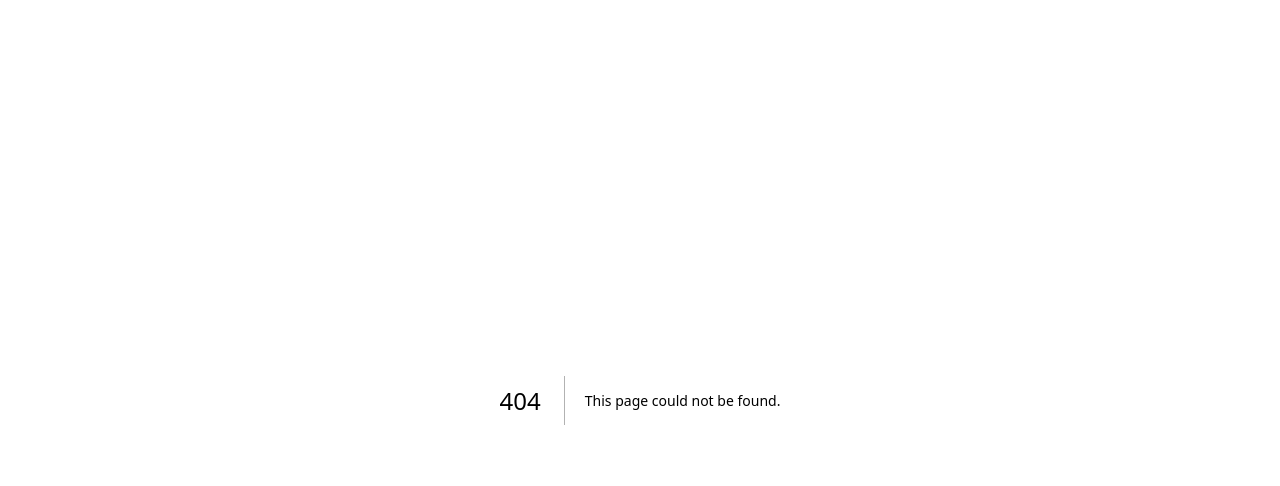
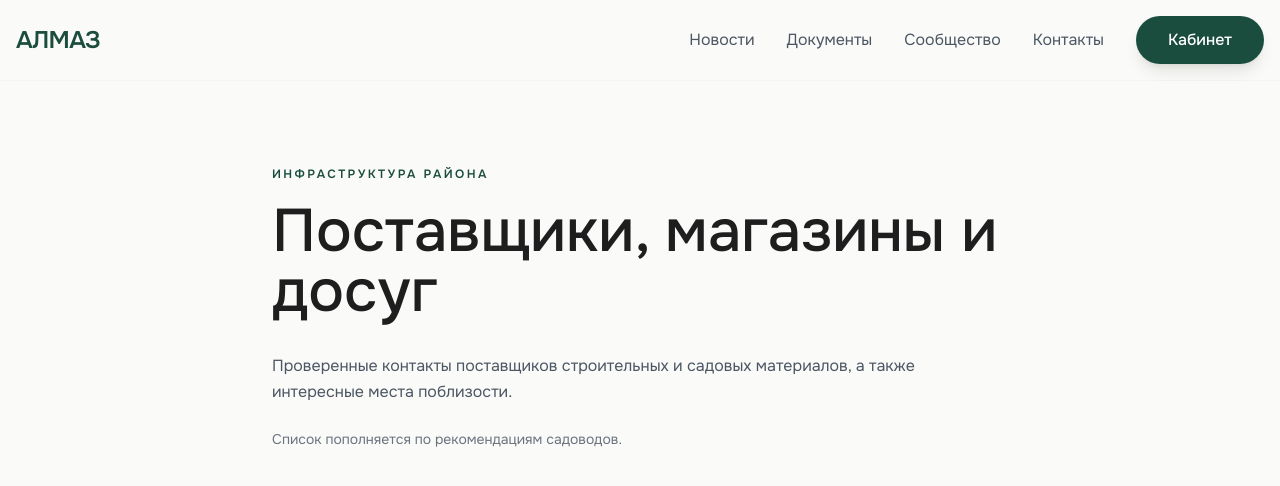
Before and after one commit to rawcam/almaz-snt, a Next.js app: page /almaz-snt/articles/infrastructure in a window 1280 px wide. Before the commit this address had no page. Shown: the top 486 px of the page. Built offline with nearby package versions, Linux system fonts and the light colour scheme.

Commit message:
Create infrastructure.js

```diff
--- /dev/null
+++ b/src/pages/articles/infrastructure.js
@@ -0,0 +1,29 @@
+// src/pages/articles/infrastructure.js
+import Navbar from '../../components/Navbar'
+import { motion } from 'framer-motion'
+
+export default function Infrastructure() {
+  return (
+    <div className="min-h-screen bg-almond">
+      <Navbar />
+      <div className="container mx-auto px-4 py-20 max-w-3xl">
+        <motion.article
+          initial={{ opacity: 0, y: 20 }}
+          animate={{ opacity: 1, y: 0 }}
+          transition={{ duration: 0.6 }}
+        >
+          <span className="text-xs font-semibold uppercase tracking-[0.2em] text-green-deep">
+            Инфраструктура района
+          </span>
+          <h1 className="text-5xl md:text-6xl font-medium mt-4 mb-8 text-dark">
+            Поставщики, магазины и досуг
+          </h1>
+          <p className="text-gray-600 leading-relaxed mb-6">
+            Проверенные контакты поставщиков строительных и садовых материалов, а также интересные места поблизости.
+          </p>
+          <p className="text-gray-500 text-sm">Список пополняется по рекомендациям садоводов.</p>
+        </motion.article>
+      </div>
+    </div>
+  )
+}
```
